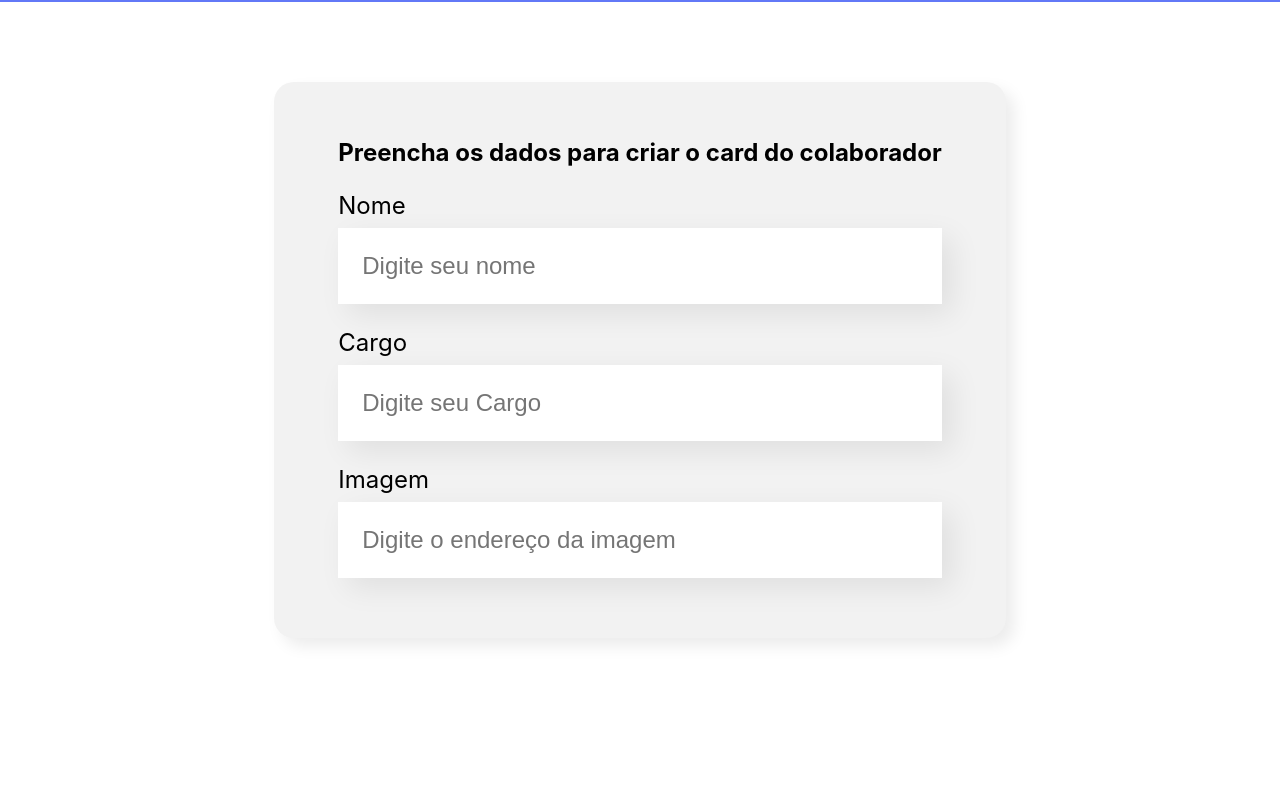
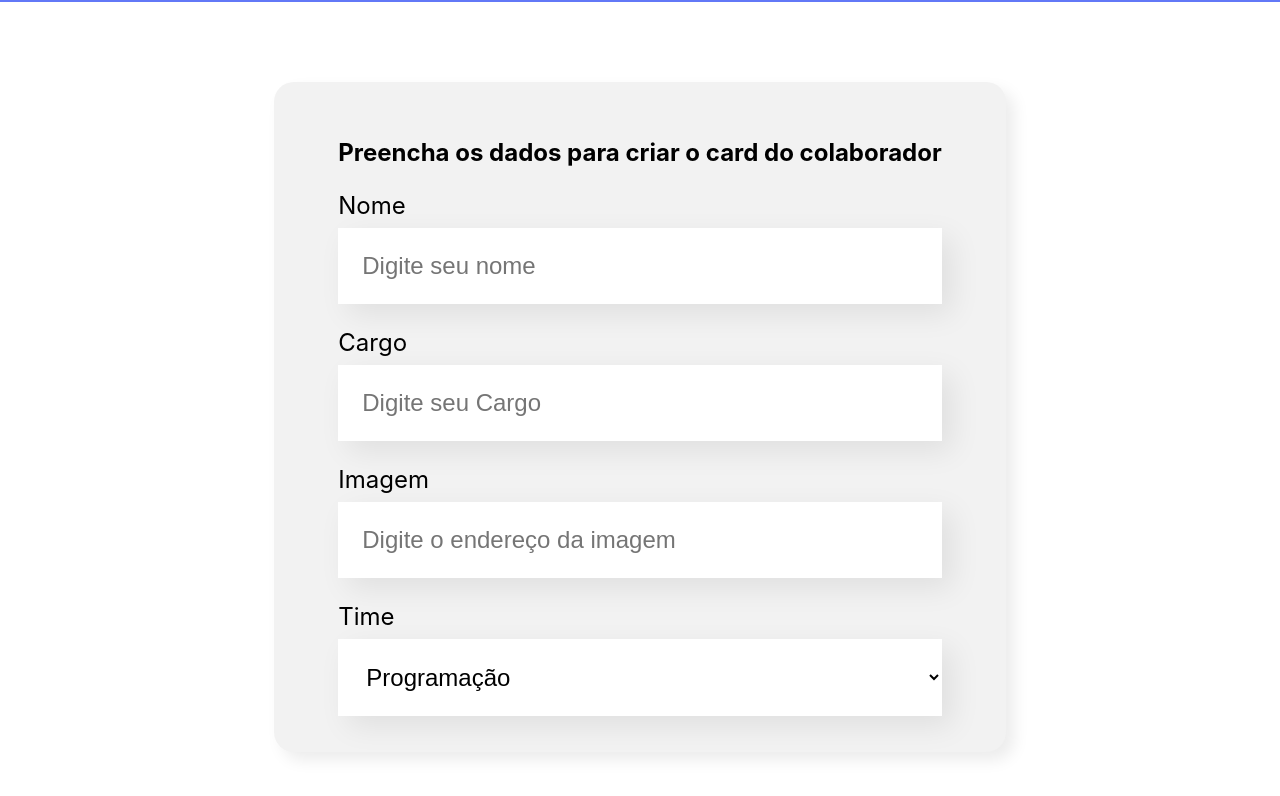
Before and after one commit to luccaFreitass/Organo-React, a JavaScript app: page / in a window 1280 px wide. Shown: the part 496-1292 px from the top of the page. Before the commit the page ends 1214 px from the top, so only its background shows below. Built offline with nearby package versions, Linux system fonts and the light colour scheme; the HTML template or start-up script is replaced by a standard one.

Commit message:
adcionando lista no forms

```diff
--- a/src/componentes/Formulario/index.js
+++ b/src/componentes/Formulario/index.js
@@ -1,7 +1,18 @@
 import CampoTexto from '../CampoTexto'
+import ListaSuspensa from '../ListaSuspensa'
 import './Formulario.css'
 
 const Formulario = () => {
+
+    const times = [
+        'Programação',
+        'Front-End',
+        'Data Science',
+        'Devops',
+        'UX e Design',
+        'Mobile',
+        'Inovação e Gestão'
+    ]
     return (
         <section className='formulario'>
             <form>
@@ -9,6 +20,7 @@
                 <CampoTexto label="Nome" placeholder="Digite seu nome" />
                 <CampoTexto label="Cargo" placeholder="Digite seu Cargo" />
                 <CampoTexto label="Imagem" placeholder="Digite o endereço da imagem" />
+                <ListaSuspensa label="Time" itens={times}/>
             </form>
         </section>
     )
--- /dev/null
+++ b/src/componentes/ListaSuspensa/ListaSuspensa.css
@@ -0,0 +1,15 @@
+.lista-suspensa label{
+    display: block;
+    margin-bottom: 8px;
+    font-size: 24px;
+}
+
+.lista-suspensa select {
+    background-color: #FFF;
+    box-shadow: 10px 10px 30px rgba(0, 0, 0, 0.08);
+    width: 100%;
+    border: none;
+    font-size: 24px;
+    padding: 24px;
+    box-sizing: border-box;
+}
--- /dev/null
+++ b/src/componentes/ListaSuspensa/index.js
@@ -0,0 +1,15 @@
+import './ListaSuspensa.css'
+
+const ListaSuspensa = (props) => {
+
+    return (
+        <div className='lista-suspensa'>
+            <label>{props.label}</label>
+            <select>
+                {props.itens.map(item => <option key={item}>{item}</option>)}
+            </select>
+        </div>
+    )
+}
+
+export default ListaSuspensa
```
